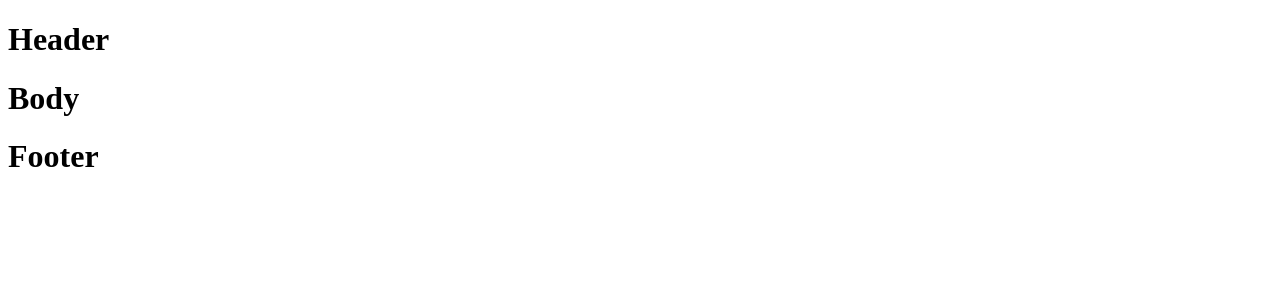
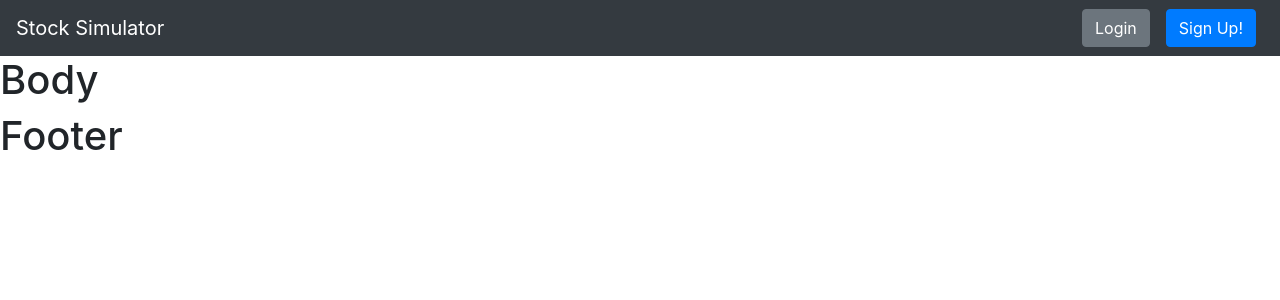
Before and after one commit to ArbaazMeghani/stock-simulator, a React (Create React App) app in the folder client/: page / in a window 1280 px wide. Shown: the top 300 px of the page. Built offline with nearby package versions, Linux system fonts and the light colour scheme.

Commit message:
install react-bootstrap and update our header to be a navbar with a login and sign up button

```diff
--- a/client/package.json
+++ b/client/package.json
@@ -4,9 +4,11 @@
   "private": true,
   "dependencies": {
     "apollo-boost": "^0.4.3",
+    "bootstrap": "^4.3.1",
     "graphql": "^14.4.2",
     "react": "^16.8.6",
     "react-apollo": "^2.5.8",
+    "react-bootstrap": "^1.0.0-beta.10",
     "react-dom": "^16.8.6",
     "react-scripts": "3.0.1"
   },
--- a/client/src/components/Header.js
+++ b/client/src/components/Header.js
@@ -1,11 +1,18 @@
 import React from 'react';
+import Navbar from 'react-bootstrap/Navbar';
+import Button from 'react-bootstrap/Button';
+import ButtonToolbar from 'react-bootstrap/ButtonToolbar';
 
 export default class Header extends React.Component {
   render() {
     return (
-      <div>
-        <h1>Header</h1>
-      </div>
+      <Navbar bg="dark" variant="dark">
+        <Navbar.Brand className="mr-auto" href="#home">Stock Simulator</Navbar.Brand>
+        <ButtonToolbar>
+          <Button className="mx-2" variant="secondary">Login</Button>
+          <Button className="mx-2" variant="primary">Sign Up!</Button>
+        </ButtonToolbar>
+      </Navbar>
     );
   }
 }
--- a/client/src/index.js
+++ b/client/src/index.js
@@ -1,6 +1,7 @@
 import React from 'react';
 import ReactDOM from 'react-dom';
 import App from './components/App';
+import 'bootstrap/dist/css/bootstrap.min.css';
 import * as serviceWorker from './serviceWorker';
 
 ReactDOM.render(<App />, document.getElementById('root'));
```
Also changed, not shown: 1 other file (tests, documents, lock files or other folders).
